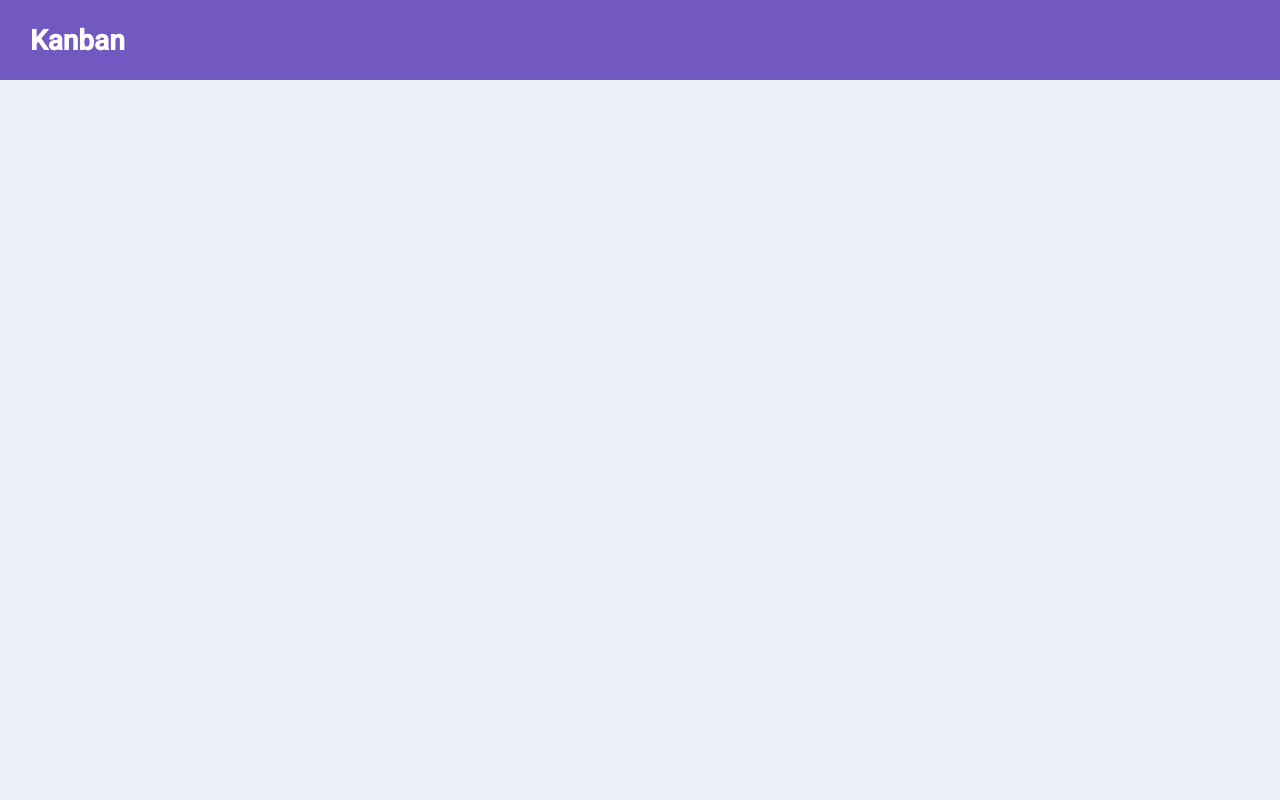
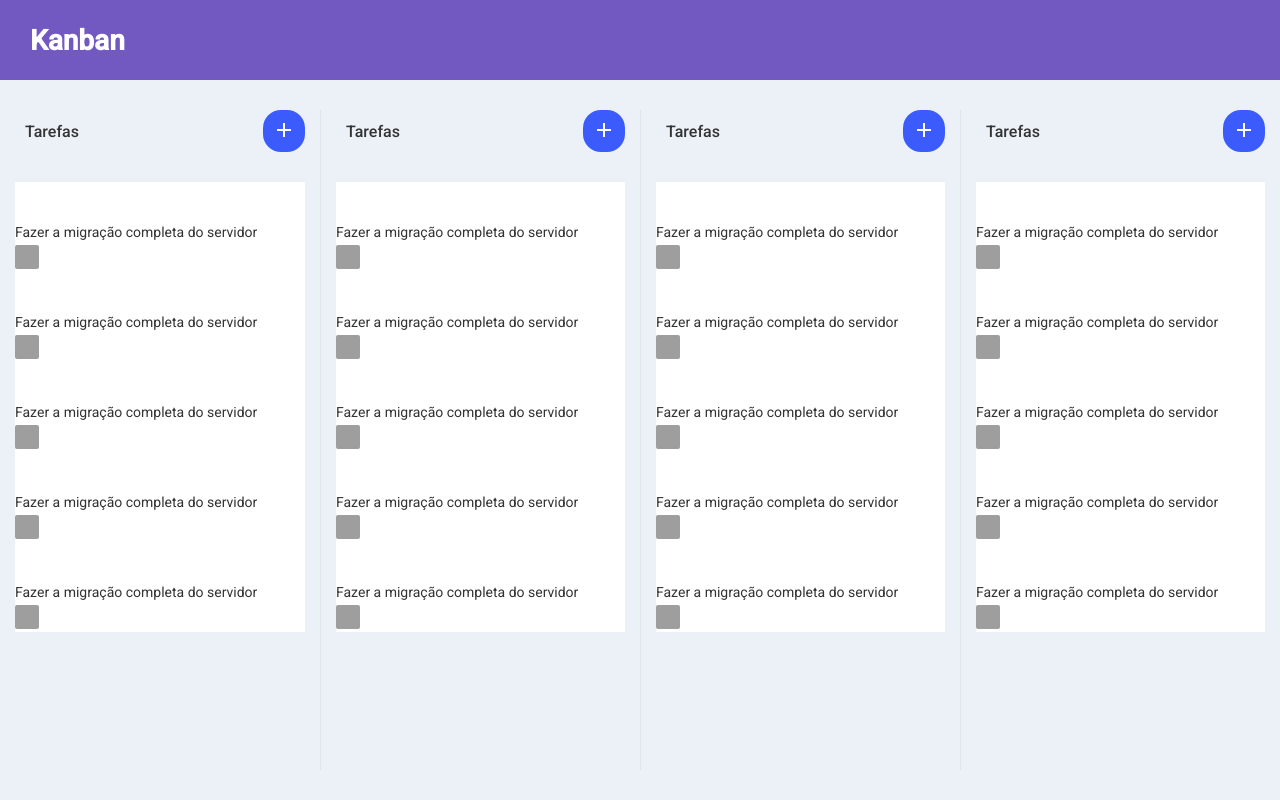
Before and after one commit to raphaeljcm/reactjs-kanban, a React (Vite) app: page / in a window 1280 px wide. Built offline with nearby package versions, Linux system fonts and the light colour scheme; grey boxes are pictures that could not be loaded.

Commit message:
style: list component

```diff
--- a/src/App.tsx
+++ b/src/App.tsx
@@ -1,3 +1,4 @@
+import { Board } from './components/Board';
 import { Header } from './components/Header';
 
 import GlobalStyle from './styles/global';
@@ -6,6 +7,7 @@ function App() {
   return (
    <>
     <Header />
+    <Board />
 
     <GlobalStyle />
    </>
--- a/src/components/Board/styles.ts
+++ b/src/components/Board/styles.ts
@@ -1,5 +1,7 @@
 import styled from "styled-components";
 
 export const Container = styled.div`
-
+  display: flex;
+  padding: 30px 0;
+  height: calc(100% - 80px);
 `;
--- a/src/components/Card/index.tsx
+++ b/src/components/Card/index.tsx
@@ -1,7 +1,14 @@
-import { Container } from './styles';
+import { Container, Label } from './styles';
 
 export function Card() {
   return (
-    <div>Card</div>
+    <Container>
+      <header>
+        <Label color='#7159c1' />
+      </header>
+
+      <p>Fazer a migração completa do servidor</p>
+      <img src="https://github.com/raphaeljcm.png" alt="my photo" />
+    </Container>
   );
 }
--- a/src/components/Card/styles.ts
+++ b/src/components/Card/styles.ts
@@ -1,5 +1,19 @@
 import styled from "styled-components";
 
 export const Container = styled.div`
+  position: relative;
+  background-color: #fff;
+
+
+
+  img {
+    width: 24px;
+    height: 24px;
+    border-radius: 2px;
+    margin-top: 5px;
+  }
+`;
+
+export const Label = styled.span`
 
 `;
--- a/src/components/List/index.tsx
+++ b/src/components/List/index.tsx
@@ -1,9 +1,25 @@
+import { MdAdd } from 'react-icons/md';
+import { Card } from '../Card';
+
 import { Container } from './styles';
 
 export function List() {
   return (
     <Container>
+      <header>
+        <h2>Tarefas</h2>
+        <button type='button'>
+          <MdAdd size={24} color='#fff' />
+        </button>
+      </header>
 
+      <ul>
+        <Card />
+        <Card />
+        <Card />
+        <Card />
+        <Card />
+      </ul>
     </Container>
   );
 }
--- a/src/components/List/styles.ts
+++ b/src/components/List/styles.ts
@@ -1,5 +1,37 @@
 import styled from "styled-components";
 
 export const Container = styled.div`
+  padding: 0 15px;
+  height: 100%;
+  flex: 0 0 320px;
 
+  & + div {
+    border-left: 1px solid rgba(0, 0, 0, .05);
+  }
+
+  header {
+    display: flex;
+    justify-content: space-between;
+    align-items: center;
+    height: 42px;
+
+    h2 {
+      font-weight: 500;
+      font-size: 16px;
+      padding: 0 10px;
+    }
+
+    button {
+      width: 42px;
+      height: 42px;
+      border-radius: 18px;
+      background-color: #3b5bfd;
+      border: 0;
+      cursor: pointer;
+    }
+  }
+
+  ul {
+    margin-top: 30px;
+  }
 `;
```
